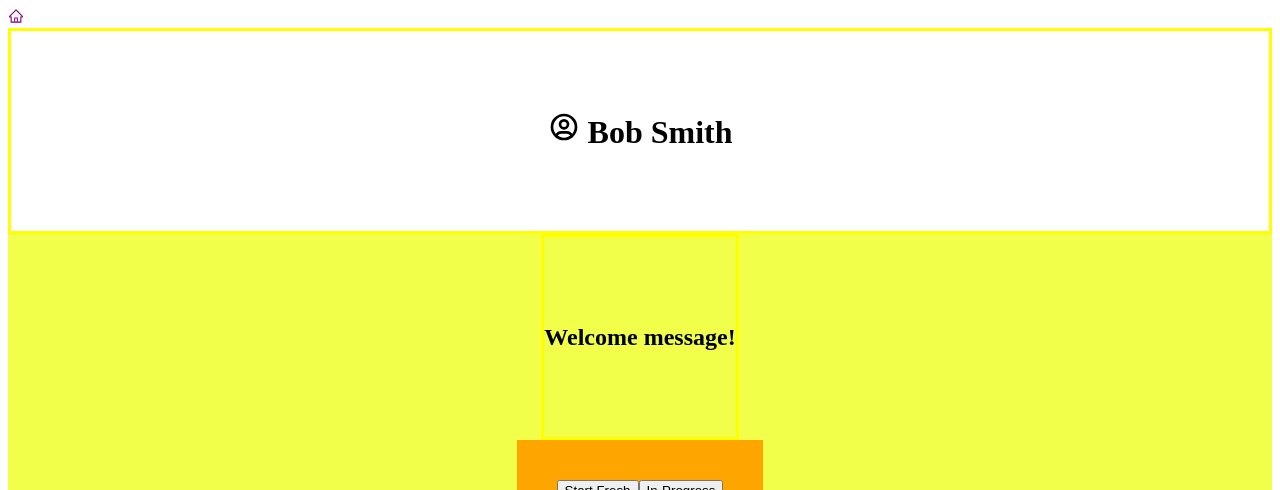
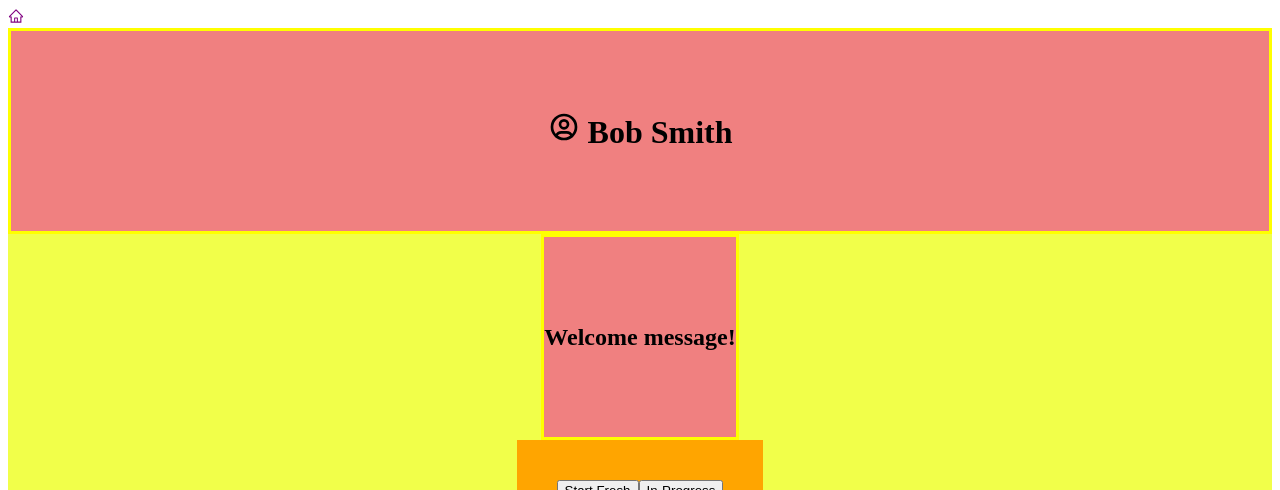
Before and after one commit to samo-13/helper-buddy, a React (Create React App) app in the folder client/: page / in a window 1280 px wide. Shown: the top 490 px of the page. Built offline with nearby package versions, Linux system fonts and the light colour scheme; no server answers.

Commit message:
Add background color to header

```diff
--- a/client/src/pages/Home.scss
+++ b/client/src/pages/Home.scss
@@ -4,6 +4,7 @@ header {
   align-items: center;
   height: 200px;
   border: 3px solid yellow;
+  background-color: lightcoral;
 }
 
 .taskItems {
```
